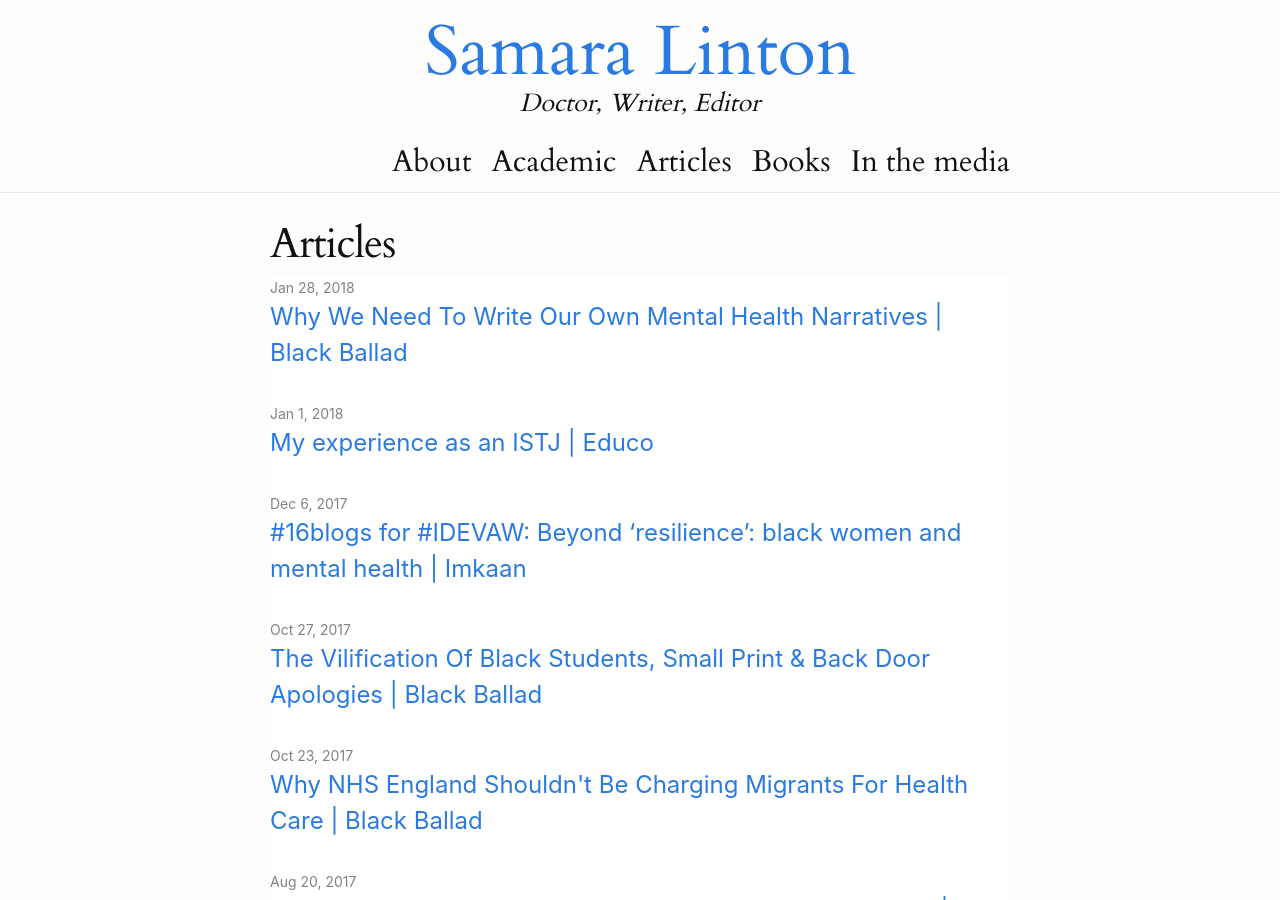
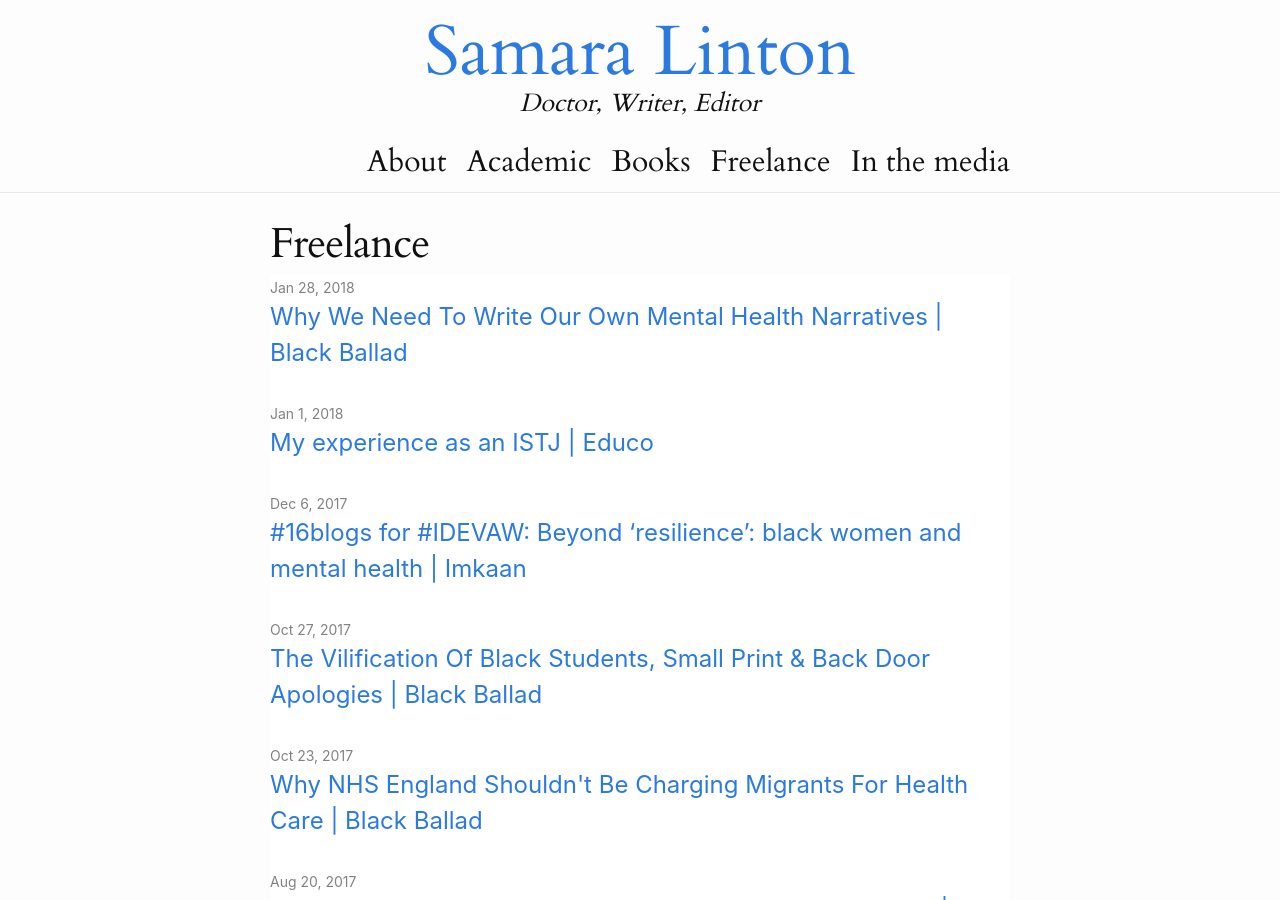
Before and after one commit to samaralinton/samaralinton.github.io, a Jekyll site: the page built from freelance.md, in a window 1280 px wide and 900 px high. Built offline with Jekyll 4.4.1, drawn with Linux system fonts in a browser that asks for light colours.

Commit message:
articles -> freelance

```diff
--- a/articles.md
+++ b/freelance.md
@@ -1,7 +1,7 @@
 ---
 layout: page
-title: Articles
-permalink: /articles/
+title: Freelance
+permalink: /freelance/
 ---
 
 {%- if site.posts.size > 0 -%}
```
